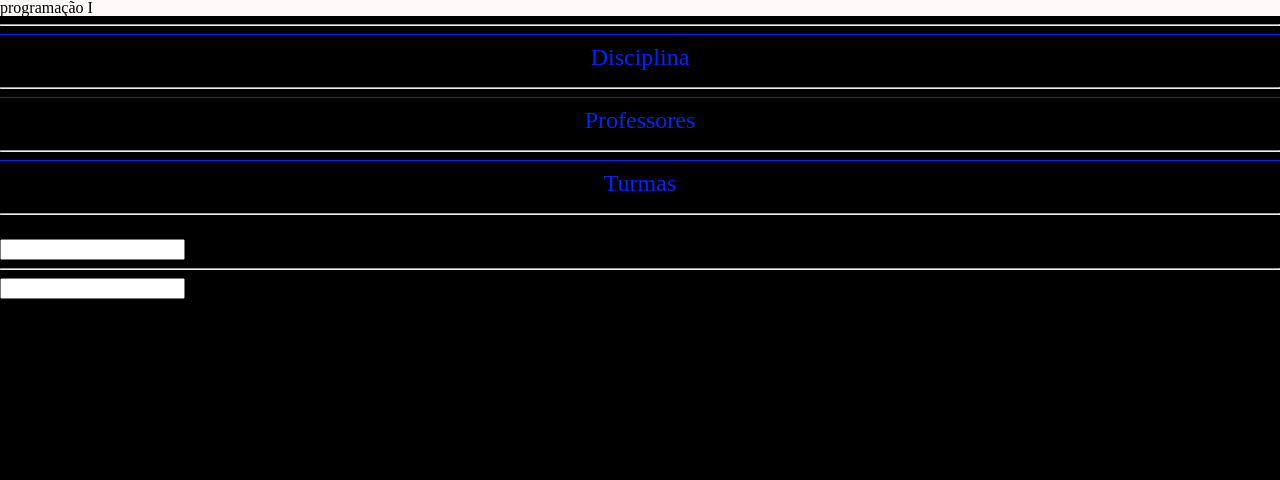
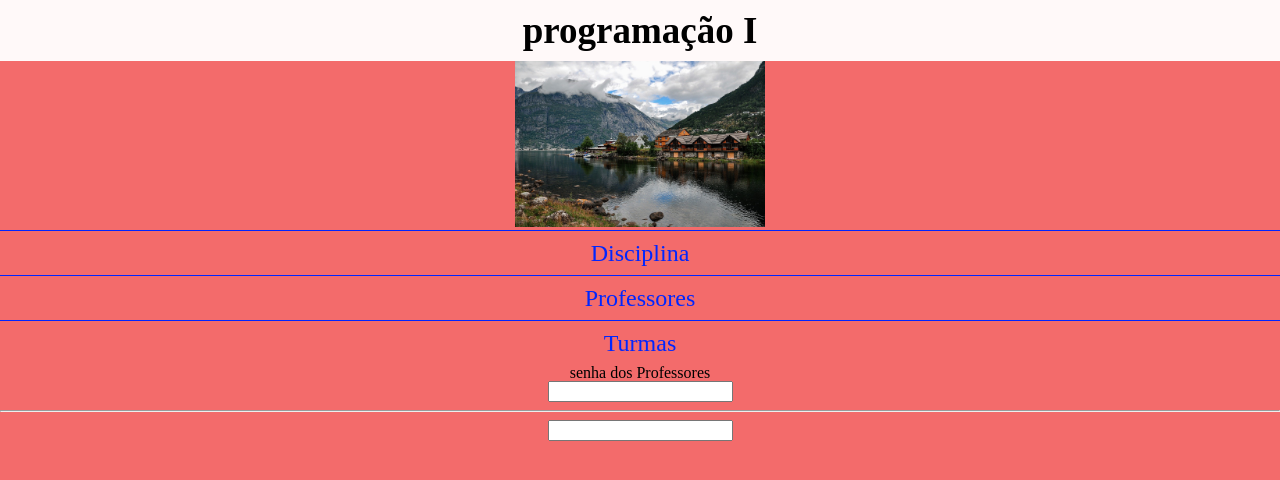
Before and after one commit to pitrgnifni/pietro-, a plain HTML site: page index.html in a window 1280 px wide. Drawn offline with Linux system fonts and the light colour scheme.

Commit message:
Add files via upload

```diff
--- a/index.html
+++ b/index.html
@@ -11,15 +11,12 @@
     <body>
         <header class="cabecalho">
          <h1 class="cabecalho-titulo">programação I</h1>
-         <hr>
+         <img class="lucas" src="lucas viado.jpg" alt="">
          <nav class="cabecalho-menu">
              <ul>
                  <li><a class="cabecalho-menu-item" href="#">Disciplina</a></li>
-                 <hr>
                  <li><a class="cabecalho-menu-item" href="#">Professores</a></li>
-                 <hr>
                  <li><a class="cabecalho-menu-item" href="#">Turmas</a></li>
-                 <hr>
              </ul>
           </nav>
         </header>
@@ -30,4 +27,4 @@
     </body>
     </html><!DOCTYPE html>
     <html lang="pt-br">
-    <head>
+    <header>
--- a/style.css
+++ b/style.css
@@ -1,9 +1,10 @@
 :root {
-    --cor-de-fundo:   #000000;
+    --cor-de-fundo:   #f36b6b;
 
 }
 body {
     background-color: var(--cor-de-fundo);
+    text-align: center;
 }
 
 h1 {
@@ -11,7 +12,7 @@ h1 {
 }
 
 .cabecalho-menu {
-    background-color: var(--cor-de-fundo)
+    background-color: var(--cor-de-fundo);
 }
 
 .cabecalho-menu-item {
@@ -23,3 +24,16 @@ h1 {
      text-align: center;
      border-top: 1px solid;
 }
+
+.cabecalho-titulo {
+    font-size: 37px;
+    font-weight: 800;
+    padding:12px;
+    text-align:center;
+}
+
+.lucas{
+    width: 250px;
+
+
+}
```
Also changed, not shown: lucas viado.jpg (added).
